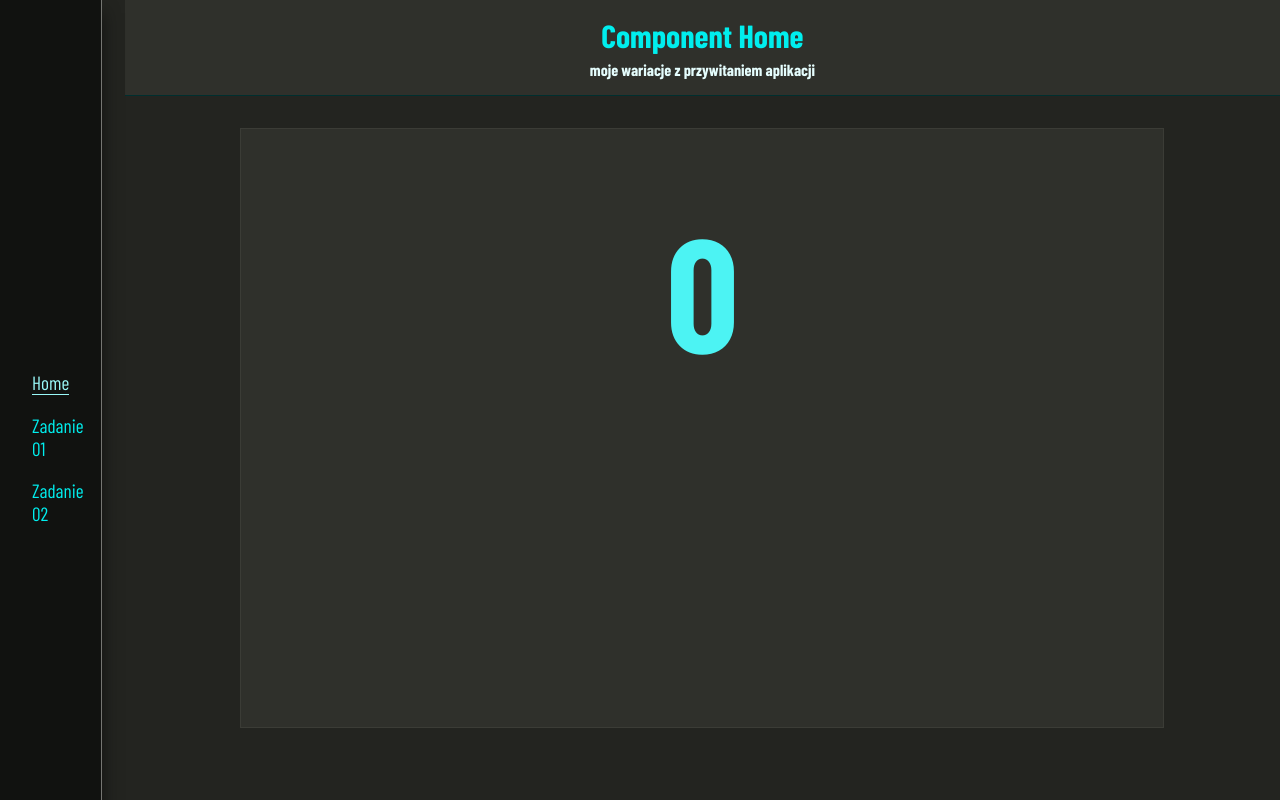
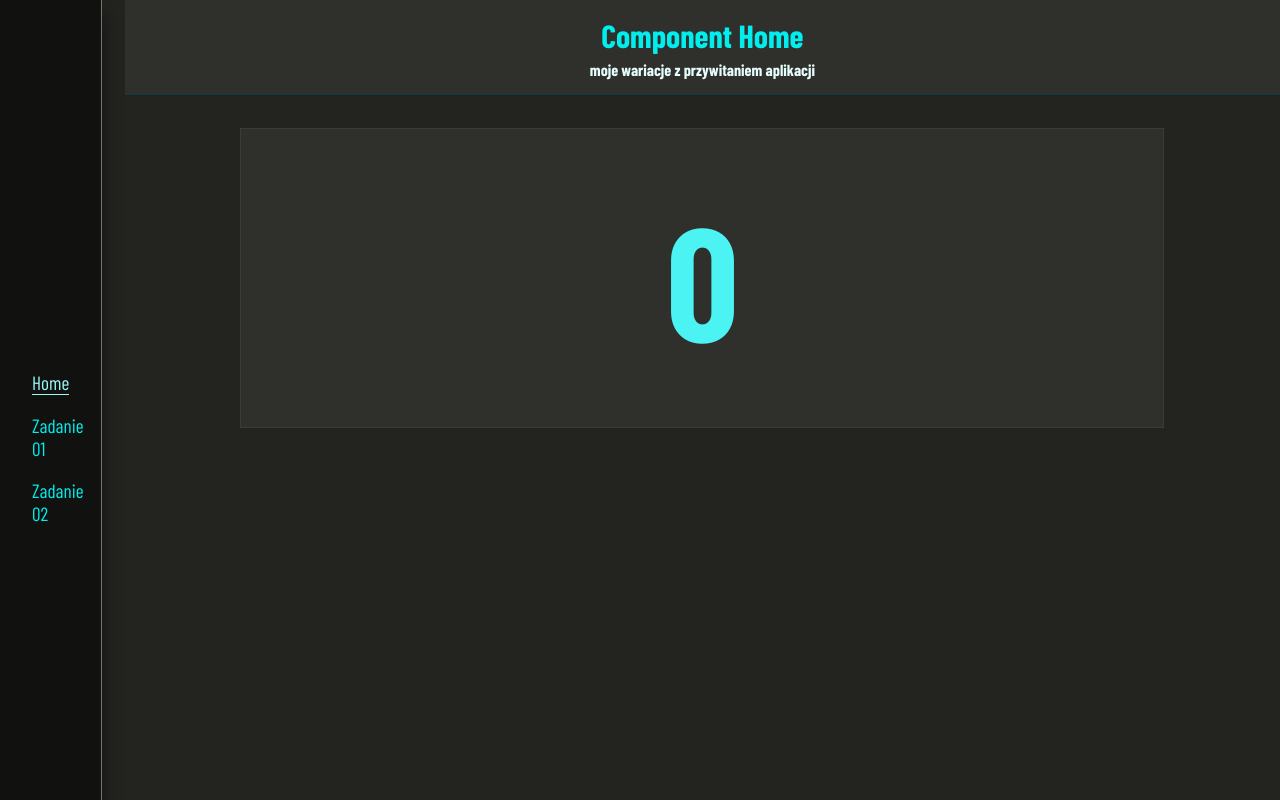
Before and after one commit to Scorpion19702022/MyReact_App001, a React (Create React App) app: page / in a window 1280 px wide. Built offline with nearby package versions, Linux system fonts and the light colour scheme; a web font is replaced by a local one.

Commit message:
added styles

```diff
--- a/src/Components/Home/Home.module.css
+++ b/src/Components/Home/Home.module.css
@@ -70,13 +70,14 @@
 
 .boxHome_action {
 	width: 80%;
-	height: 600px;
+	height: 300px;
 	padding: 4em;
 	background-color: var(--color-dark05);
 	border: 0.04em solid var(--color-dark04);
 	display: flex;
 	flex-direction: column;
 	align-items: center;
+	justify-content: center;
 }
 
 .home_count {
@@ -89,5 +90,6 @@
 	padding: 2em;
 	text-align: center;
 	color: var(--color-blue02);
-	background-color: var(--color-dark04);
+	border: var(--color-blue02);
+	box-shadow: 0.2em 0.2em 1em var(--color-blue02);
 }
```
